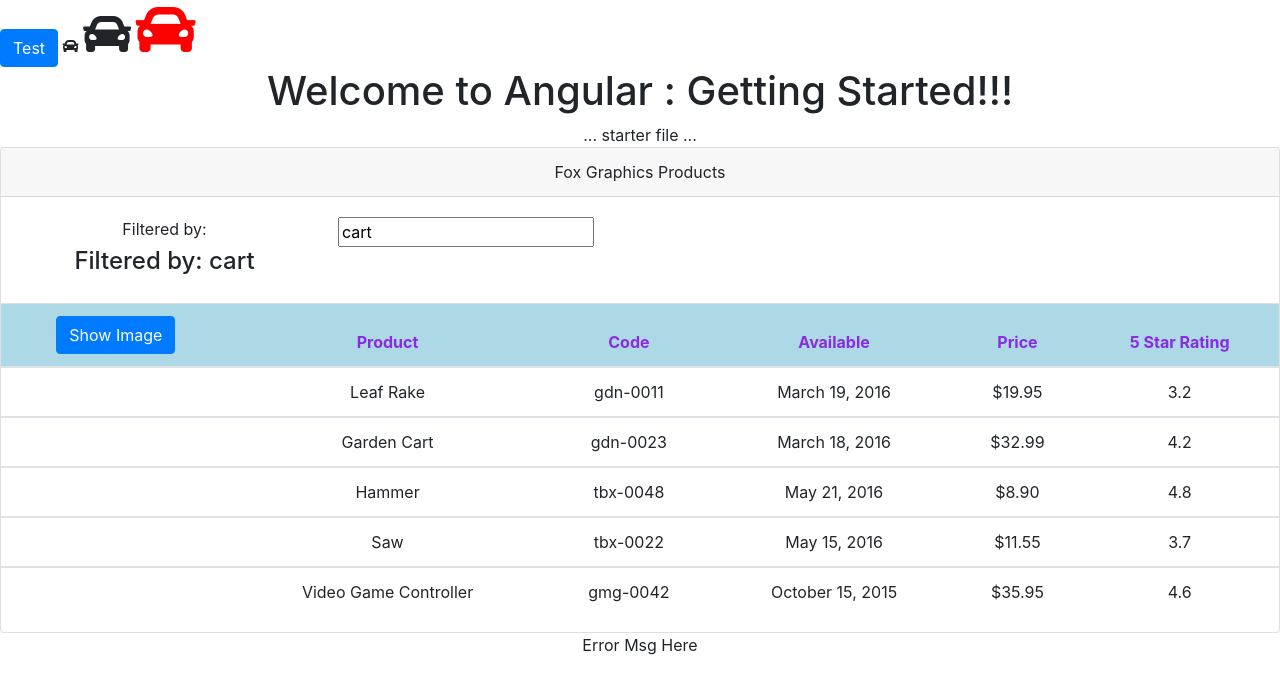
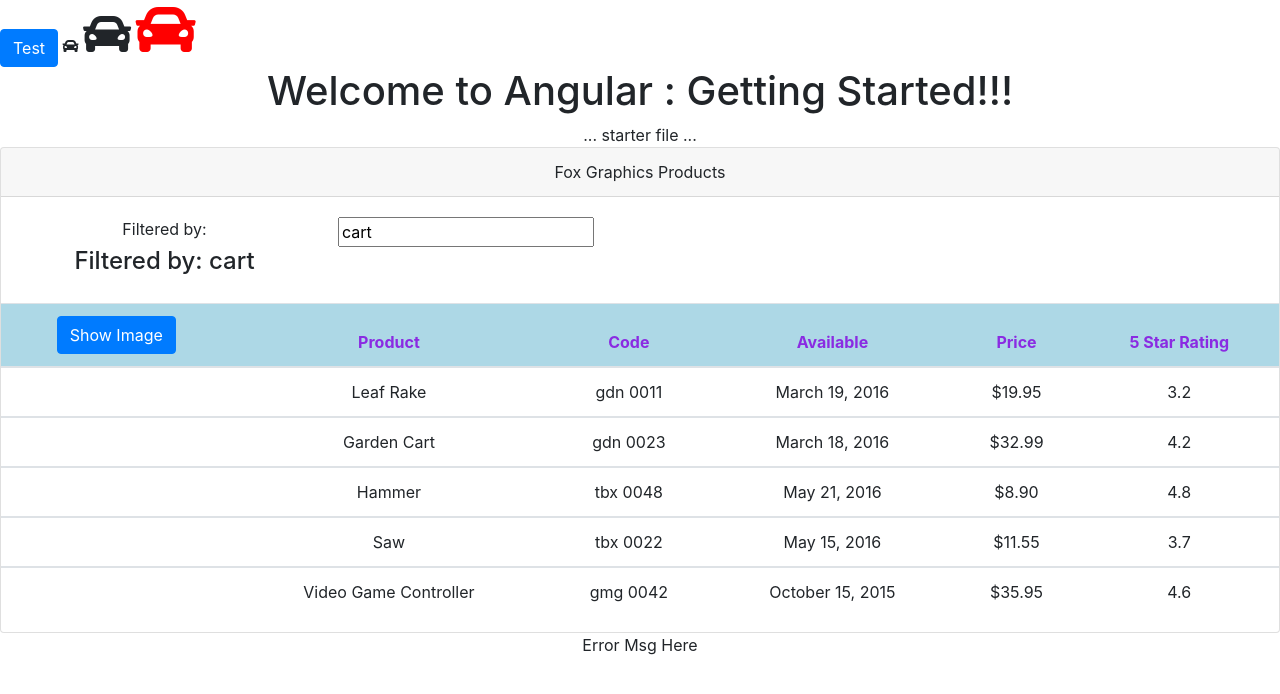
Before and after one commit to FoxGeoff/amp-master, an Angular app: page / in a window 1280 px wide. Shown: the top 694 px of the page. Built offline with nearby package versions, Linux system fonts and the light colour scheme.

Commit message:
Add Custom Pipe

```diff
--- a/src/app/app.module.ts
+++ b/src/app/app.module.ts
@@ -5,11 +5,13 @@
 import { AppRoutingModule } from './app-routing.module';
 import { AppComponent } from './app.component';
 import { ProductListComponent } from './product-list/product-list.component';
+import { ConvertToSpacePipe } from './shared/convert-to-space.pipe';
 
 @NgModule({
   declarations: [
     AppComponent,
-    ProductListComponent
+    ProductListComponent,
+    ConvertToSpacePipe
   ],
   imports: [
     BrowserModule,
--- a/src/app/product-list/product-list.component.html
+++ b/src/app/product-list/product-list.component.html
@@ -39,7 +39,7 @@
                       <img *ngIf ="showImage" [src]="prod.imageUrl" [title]="prod.productName" width="50px">
                   </td>
                   <td>{{prod.productName}}</td>
-                  <td>{{prod.productCode | lowercase}}</td>
+                  <td>{{prod.productCode | lowercase | convertToSpace : "-"}}</td>
                   <td> {{prod.releaseDate}} </td>
                   <td>{{prod.price|currency: 'USD' : 'symbol' : '1.2-2'}}</td>
                   <td>{{prod.starRating}}</td>
--- /dev/null
+++ b/src/app/shared/convert-to-space.pipe.ts
@@ -0,0 +1,11 @@
+import { Pipe, PipeTransform } from '@angular/core';
+
+@Pipe({
+  name: 'convertToSpace'
+})
+export class ConvertToSpacePipe implements PipeTransform {
+
+  transform(value: string, character: string): string {
+    return value.replace(character, " ");
+  }
+}
```
Also changed, not shown: src/app/product-list/product-list.component.css (line endings or trailing spaces), 2 other files (tests, documents, lock files or other folders).
